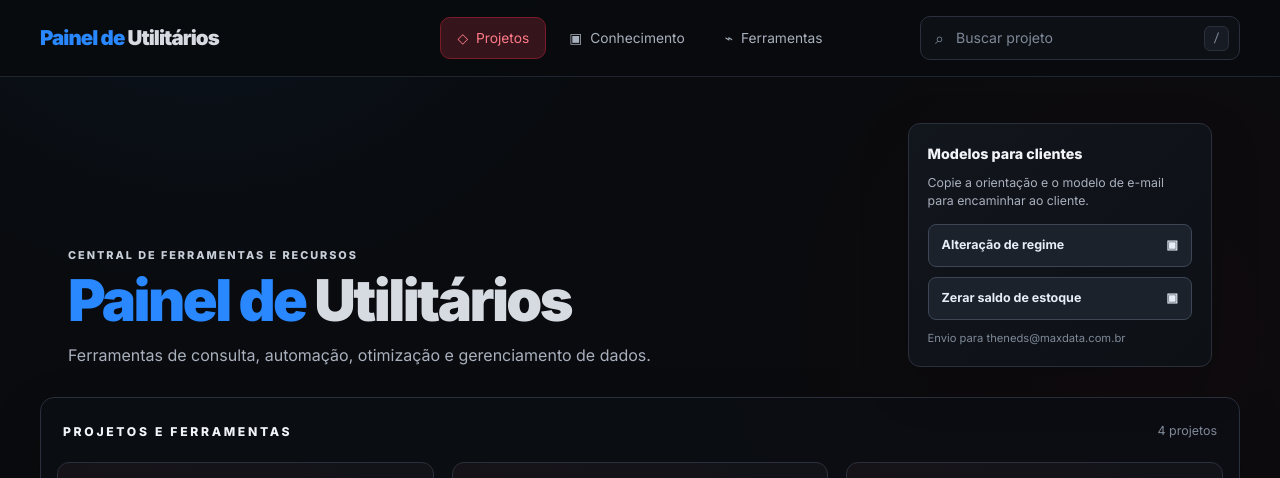
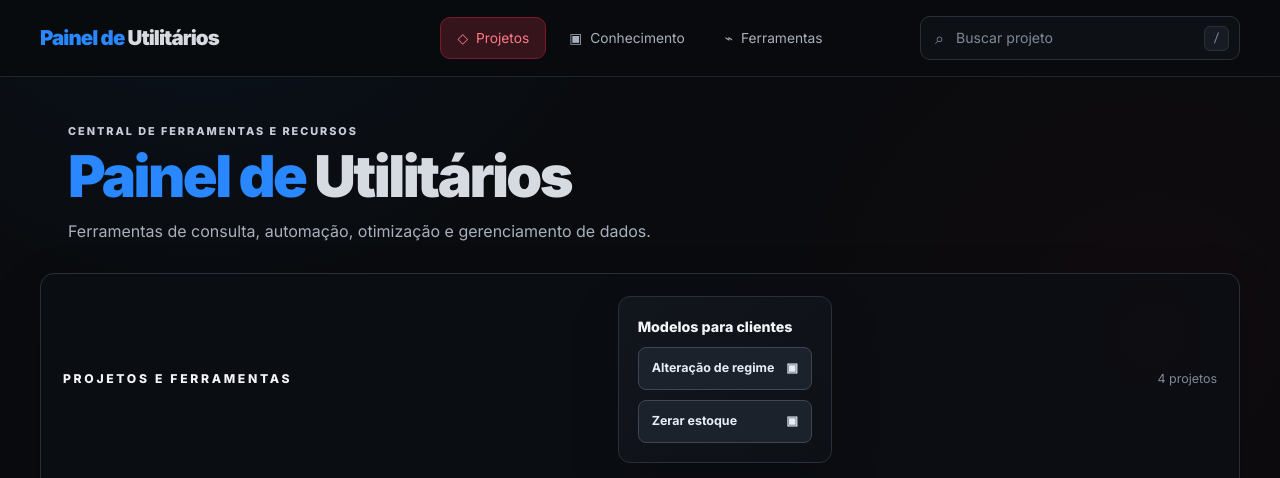
Before and after one commit to caio-csar/Caio-Data, a website: page index.html in a window 1280 px wide. Shown: the top 478 px of the page. Drawn offline with Linux system fonts and the light colour scheme.

Commit message:
Compacta modelos de clientes e restaura destaque principal

```diff
--- a/index.html
+++ b/index.html
@@ -43,13 +43,6 @@
         </h1>
         <p class="hero-subtitle">Ferramentas de consulta, automação, otimização e gerenciamento de dados.</p>
       </div>
-      <aside class="request-tools" aria-label="Modelos de solicitações">
-        <p class="request-label">Modelos para clientes</p>
-        <p class="request-caption">Copie a orientação e o modelo de e-mail para encaminhar ao cliente.</p>
-        <button class="request-copy" type="button" data-copy-template="regime"><span>Alteração de regime</span><span aria-hidden="true">▣</span></button>
-        <button class="request-copy" type="button" data-copy-template="estoque"><span>Zerar saldo de estoque</span><span aria-hidden="true">▣</span></button>
-        <small class="request-copy-status" id="request-copy-status" aria-live="polite">Envio para theneds@maxdata.com.br</small>
-      </aside>
     </section>
 
     <span id="ferramentas" class="anchor-target" aria-hidden="true"></span>
@@ -58,6 +51,12 @@
         <div>
           <p class="section-kicker">Projetos e ferramentas</p>
           <h2 id="projects-title">Projetos</h2>
+        </div>
+        <div class="request-tools" aria-label="Modelos para clientes">
+          <span class="request-label">Modelos para clientes</span>
+          <button class="request-copy" type="button" data-copy-template="regime" title="Copiar modelo de alteração de regime">Alteração de regime <span aria-hidden="true">▣</span></button>
+          <button class="request-copy" type="button" data-copy-template="estoque" title="Copiar modelo para zerar estoque">Zerar estoque <span aria-hidden="true">▣</span></button>
+          <span class="sr-only request-copy-status" id="request-copy-status" aria-live="polite"></span>
         </div>
         <span class="section-count">4 projetos</span>
       </div>
```
